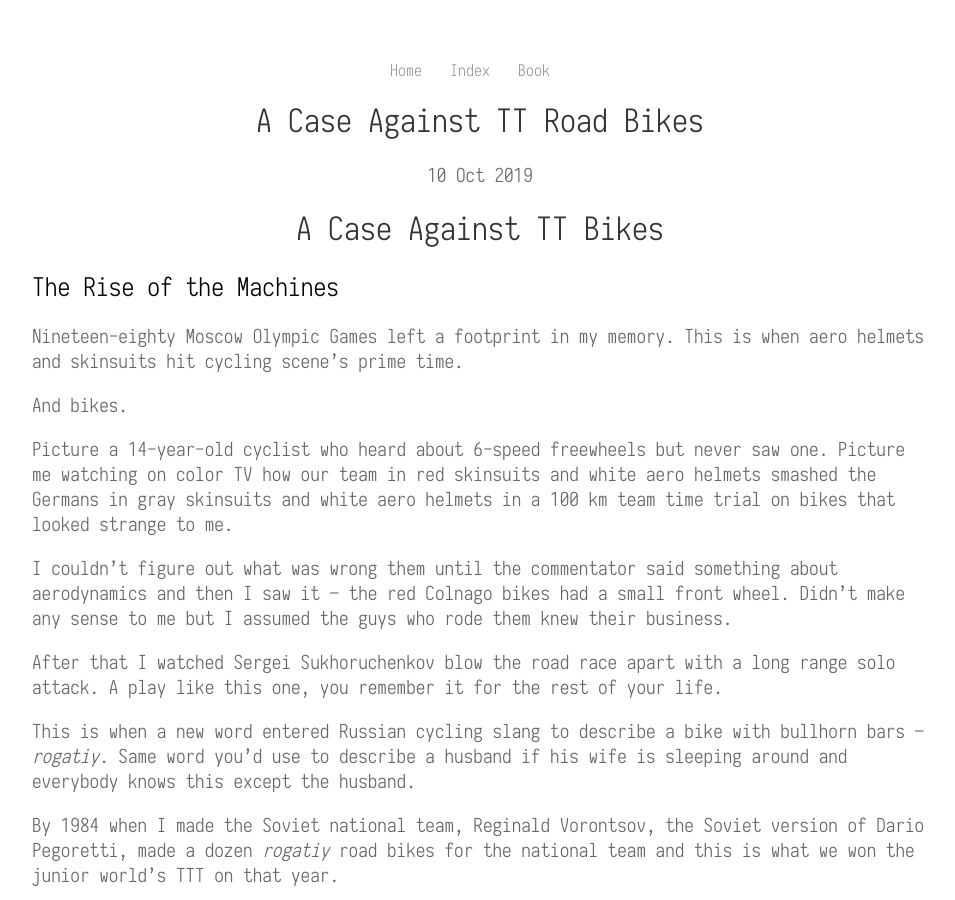
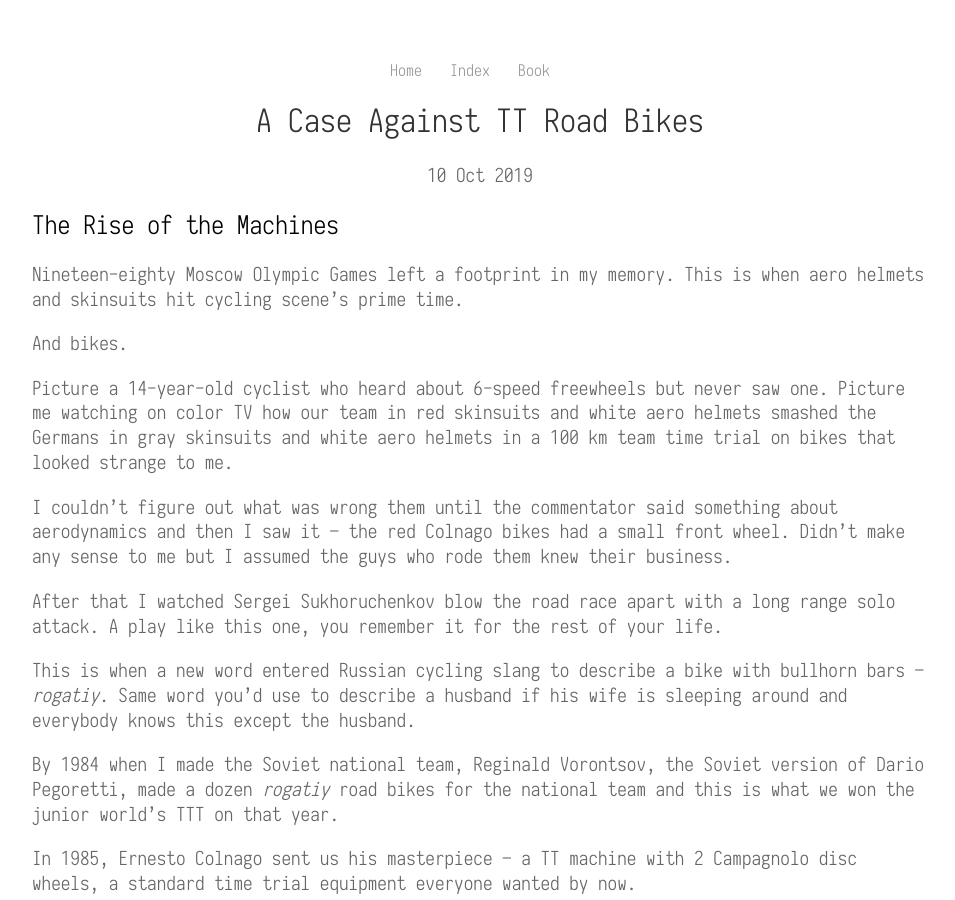
Before and after one commit to nkrzv/nkrzv.github.io, a Jekyll site: the page built from _posts/2019-10-10-tt-bikes-redundant.md, in a window 1280 px wide and 900 px high. Shown: the whole window, without its empty margins (160-1115 px from the left). Built offline with Jekyll 4.4.1, drawn with Linux system fonts in a browser that asks for light colours.

Commit message:
Update 2019-10-10-tt-bikes-redundant.md

```diff
--- a/_posts/2019-10-10-tt-bikes-redundant.md
+++ b/_posts/2019-10-10-tt-bikes-redundant.md
@@ -5,8 +5,6 @@
 youtubeId: pmfsrpu-4do
 date: 2019-10-10
 ---
-# A Case Against TT Bikes
-
 ## The Rise of the Machines
 
 Nineteen-eighty Moscow Olympic Games left a footprint in my memory. This is when aero helmets and skinsuits hit cycling scene’s prime time.
@@ -95,7 +93,7 @@
 
 Or look at Alejandro Valverde. Wet road, yes but this is an old pro. Wet or dry, he knows what to do yet it looks like he doesn’t control his bike at all.
 
-{% include youtubePlayer.html id=page.pmfsrpu-4do %}
+{% include youtubePlayer.html id=pmfsrpu-4do %}
 
 [https://youtu.be/pmfsrpu-4do]
 
```
